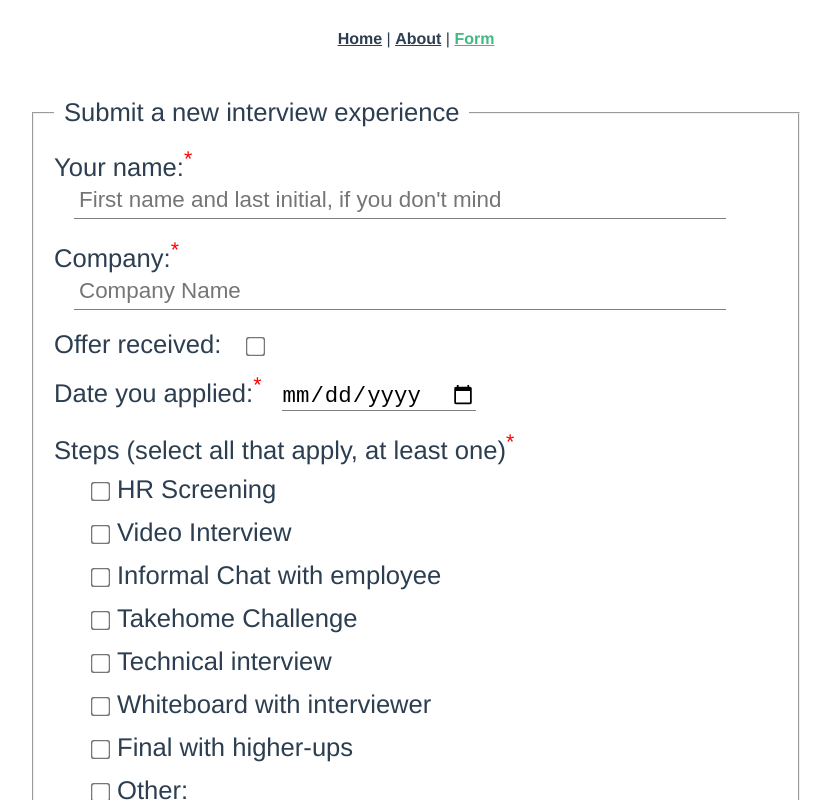
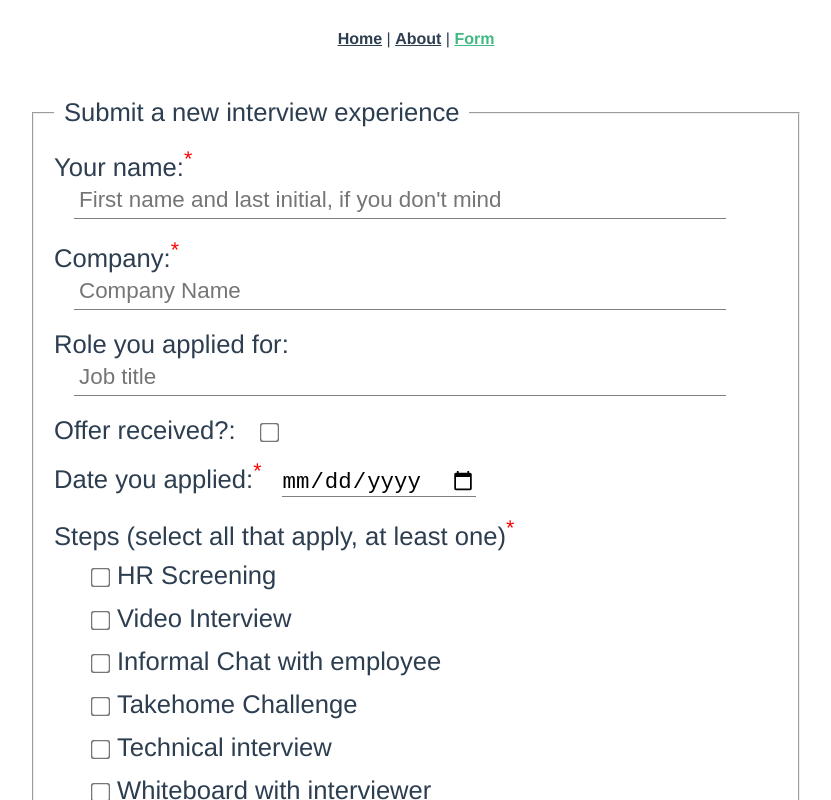
Before and after one commit to piknikki/launcher, a Vue app: page /form in a window 1280 px wide. Shown: the top 800 px of the page, without its empty margins (224-1055 px from the left). Built offline with nearby package versions, Linux system fonts and the light colour scheme.

Commit message:
The role is important

```diff
--- a/src/components/Interview.vue
+++ b/src/components/Interview.vue
@@ -3,6 +3,7 @@
     <h1>{{ interview.company }}</h1>
     <p>Interviewee: {{ interview.user }}</p>
     <p>Offer? {{ interview.offer ? 'Yes' : 'No' }}</p>
+    <p>Position applied to: {{ interview.title }}</p>
     <div>
       <span class="bold">Takeaways (tl;dr): </span>{{ interview.takeaways }}
     </div>
--- a/src/views/InterviewForm.vue
+++ b/src/views/InterviewForm.vue
@@ -13,7 +13,11 @@
           <input v-model="formData.company" id="company" type="text" placeholder="Company Name" required>
           <br>
 
-          <label for="offer">Offer received: </label>
+          <label for="title">Role you applied for: </label>
+          <input v-model="formData.title" id="title" type="text" placeholder="Job title" required>
+          <br>
+
+          <label for="offer">Offer received?: </label>
           <input v-model="formData.offer" id="offer" type="checkbox">
           <br>
 
@@ -127,6 +131,7 @@ export default {
         user: '',
         company: '',
         date: '',
+        title: '',
         description: '',
         offer: null,
         retro: '',
@@ -164,6 +169,7 @@ export default {
         user: this.formData.user,
         company: this.formData.company,
         date: this.formData.date,
+        title: this.formData.title,
         description: this.formData.description,
         offer: this.formData.offer,
         retro: this.formData.retro,
```
